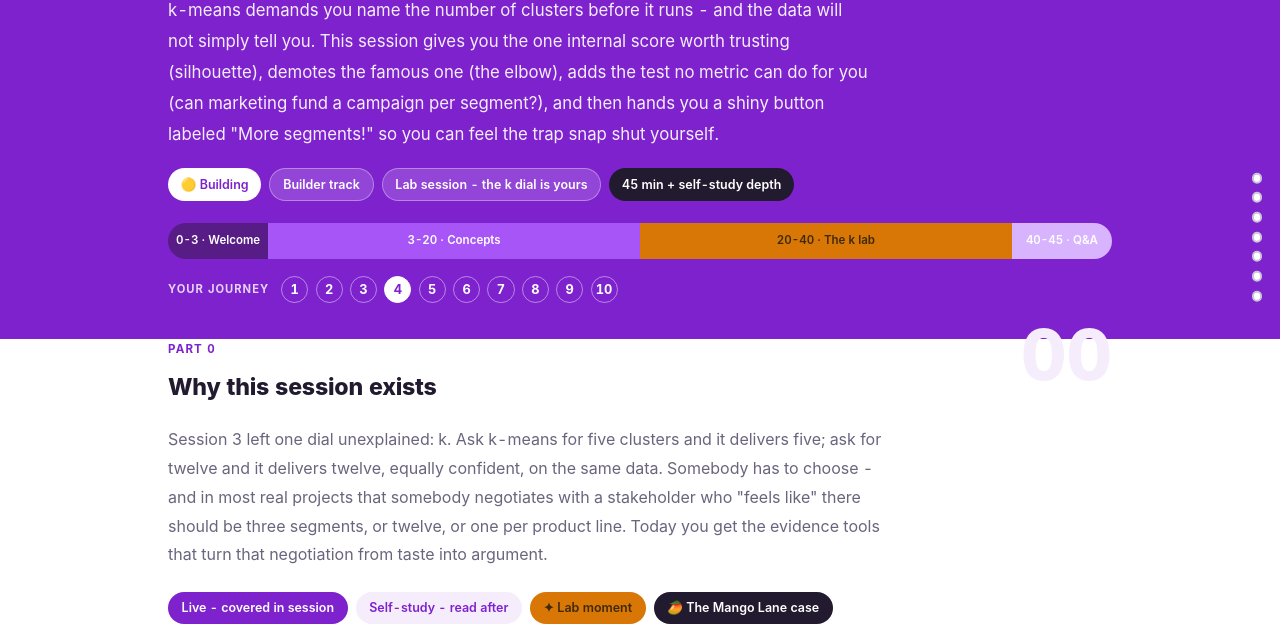
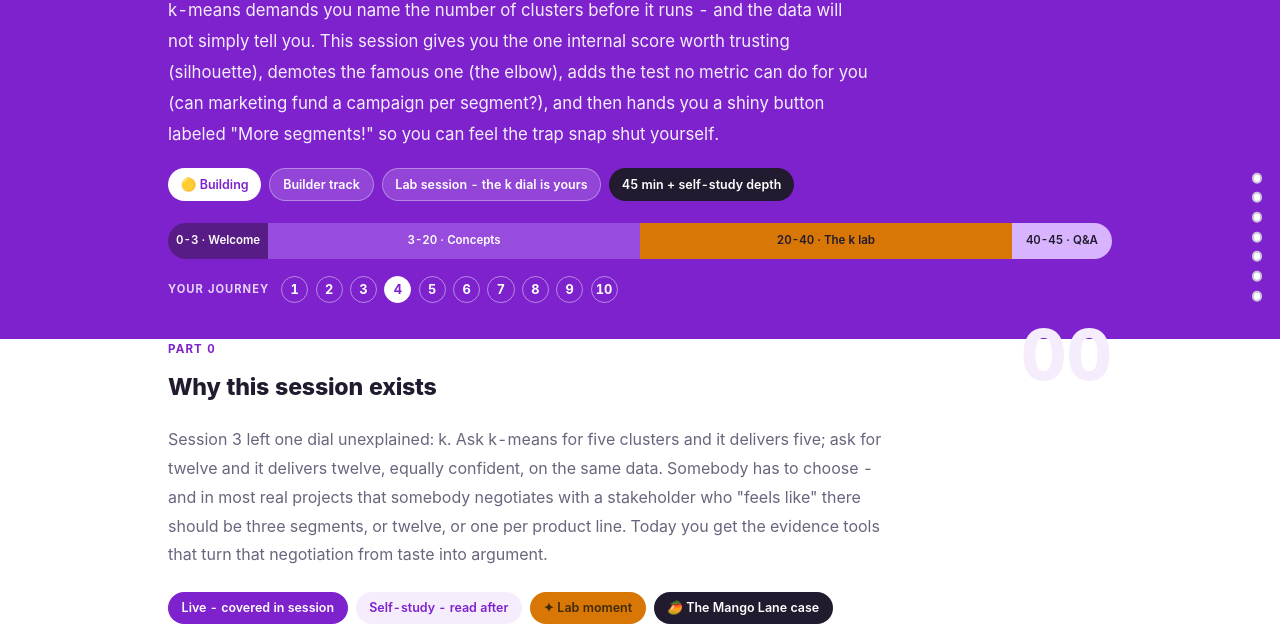
Before and after one commit to phoebefu6/learn-unsupervised-with-phoebe, a plain HTML site: page courses/u4-picking-k.html in a window 1280 px wide. Shown: the part 173-800 px from the top of the page. Drawn offline with Linux system fonts and the light colour scheme.

Commit message:
Fix agenda band contrast, which was unreadable estate-wide
The .agenda block hardcodes color:#fff on every band. That is correct on
the dark bands and unreadable on the pale tint ones. Across the 83 live
courses, 76 failed WCAG AA, with band 4 as low as 1.2:1.

The cause is inheritance rather than any one repo: the block has been
copied between course repos since it was written, and the copy carried a
colour that only suited the palette it came from. Reading any single
course would never surface it.

Each band now takes whichever of white or --ink clears 4.5:1 against its
own background. Where neither did, the background is darkened just enough
that white clears, which preserves the brand hue.

Stylesheet query bumped so returning visitors get the fix.

Co-Authored-By: Claude Opus 5 <noreply@anthropic.com>

```diff
--- a/assets/style.css
+++ b/assets/style.css
@@ -87,9 +87,9 @@ body {
 }
 .agenda span { padding: .45rem .3rem; white-space: nowrap; overflow: hidden; text-overflow: ellipsis; }
 .agenda .a1 { background: var(--indigo-deep); }
-.agenda .a2 { background: var(--indigo-mid); }
-.agenda .a3 { background: var(--amber); color: var(--amber-ink); }
-.agenda .a4 { background: var(--indigo-soft); }
+.agenda .a2 { background: #974CDE; color: #fff; }
+.agenda .a3 { background: var(--amber); color: var(--ink); }
+.agenda .a4 { background: var(--indigo-soft); color: var(--ink); }
 
 /* ---------- toolbar ---------- */
 .toolbar {
--- a/courses/u4-picking-k.html
+++ b/courses/u4-picking-k.html
@@ -19,7 +19,7 @@
 <meta name="twitter:image" content="https://phoebefu6.github.io/learn-unsupervised-with-phoebe/assets/og-cover.png">
 <!-- social:end -->
 <title>Session 4 · Picking k: the question with no answer key - learn unsupervised with phoebe</title>
-<link rel="stylesheet" href="../assets/style.css?v=6">
+<link rel="stylesheet" href="../assets/style.css?v=7">
 </head>
 <body>
 
```
Also changed, not shown: courses/u1-the-pile-with-no-labels.html (+1 -1 lines), courses/u10-capstone-the-segmentation-project.html (+1 -1 lines), courses/u2-what-similar-means.html (+1 -1 lines), courses/u3-kmeans-from-the-inside.html (+1 -1 lines), courses/u5-beyond-kmeans.html (+1 -1 lines), courses/u6-compressing-the-customer.html (+1 -1 lines), courses/u7-naming-and-shipping-segments.html (+1 -1 lines), courses/u8-what-sells-together.html (+1 -1 lines), courses/u9-when-clustering-lies.html (+1 -1 lines), index.html (+1 -1 lines).
